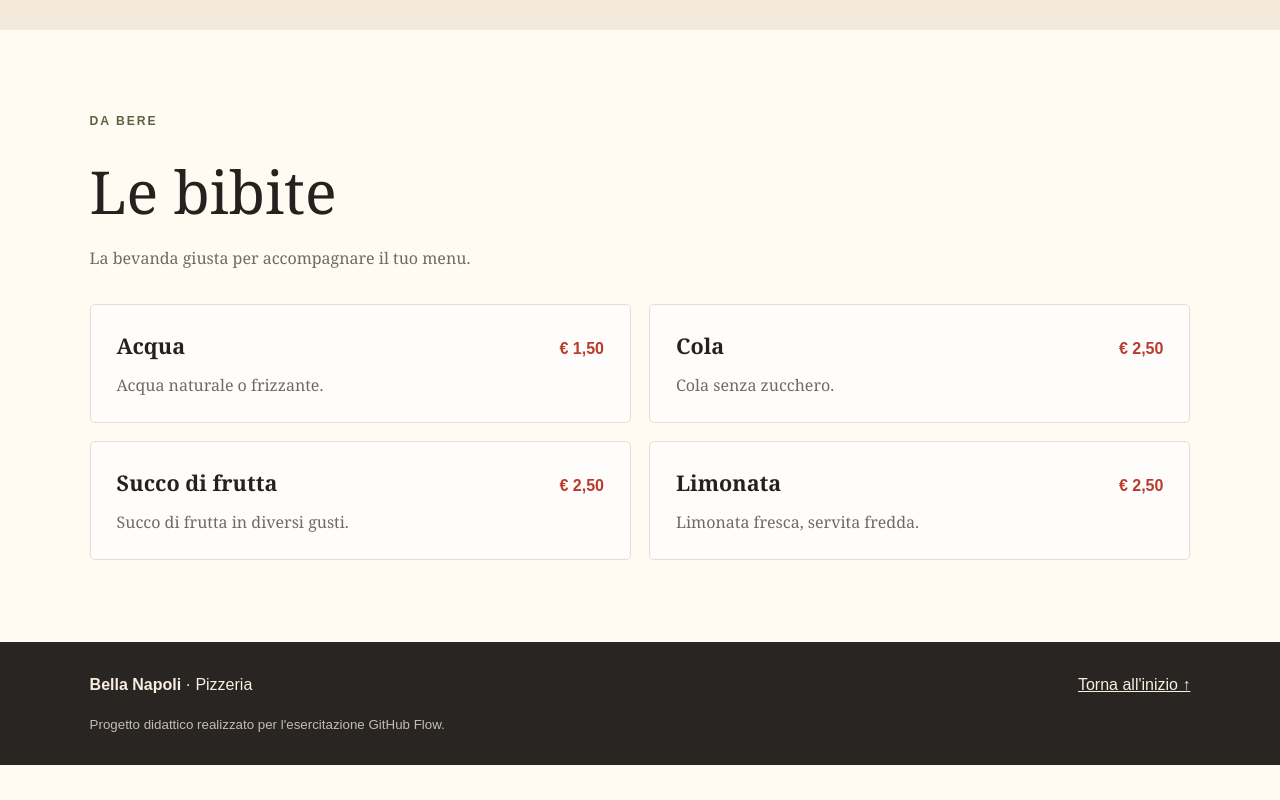
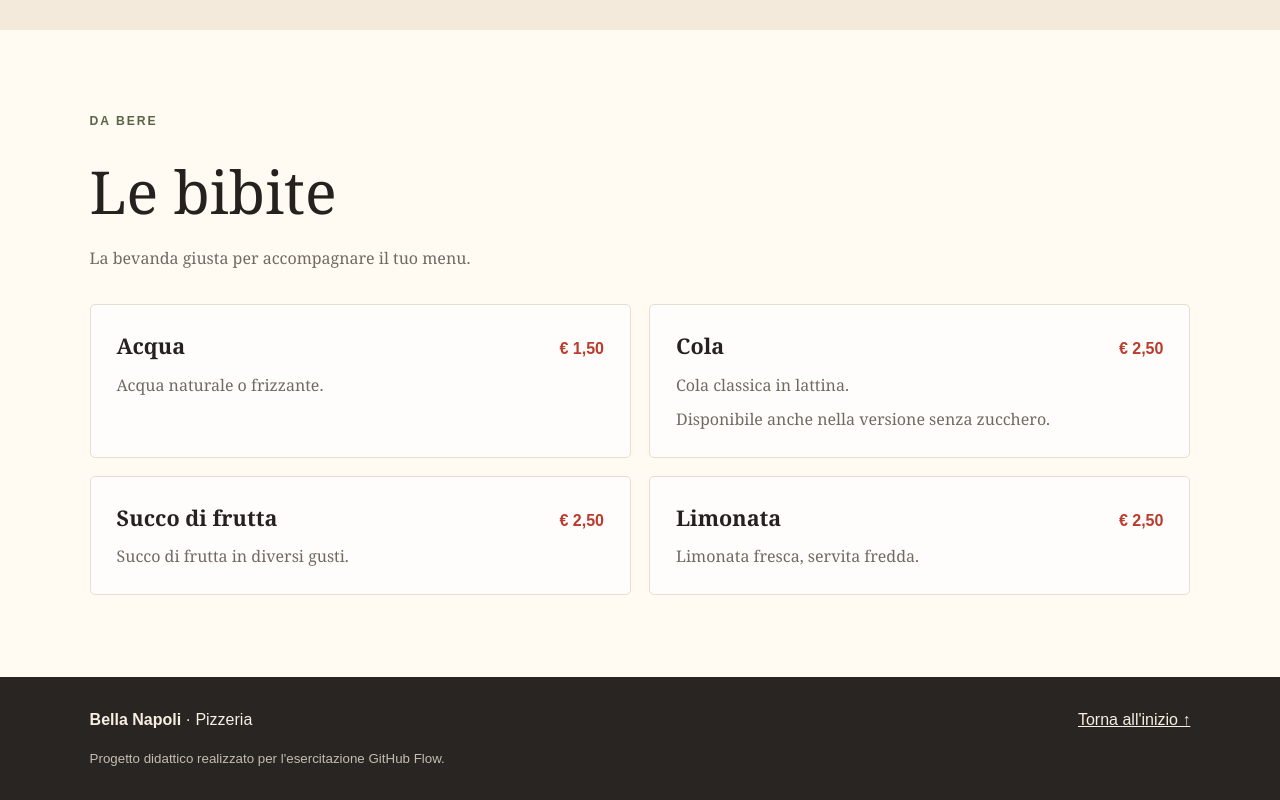
Before and after one commit to Leonardogandini-2008/progetto-pizzeria, a plain HTML site: page index.html in a window 1280 px wide. Shown: the part 2048-2848 px from the top of the page. Before the commit the page ends 2813 px from the top, so only its background shows below. Drawn offline with Linux system fonts and the light colour scheme.

Commit message:
Risolto il conflitto: conserva la Cola classica e aggiunge la variante senza zucchero

```diff
--- a/index.html
+++ b/index.html
@@ -89,7 +89,8 @@
         </article>
         <article class="menu-card">
           <div class="item-top"><h3>Cola</h3><span class="price">€ 2,50</span></div>
-          <p>Cola senza zucchero.</p>
+          <p>Cola classica in lattina.</p>
+          <p>Disponibile anche nella versione senza zucchero.</p>
         </article>
         <article class="menu-card">
           <div class="item-top"><h3>Succo di frutta</h3><span class="price">€ 2,50</span></div>
```
